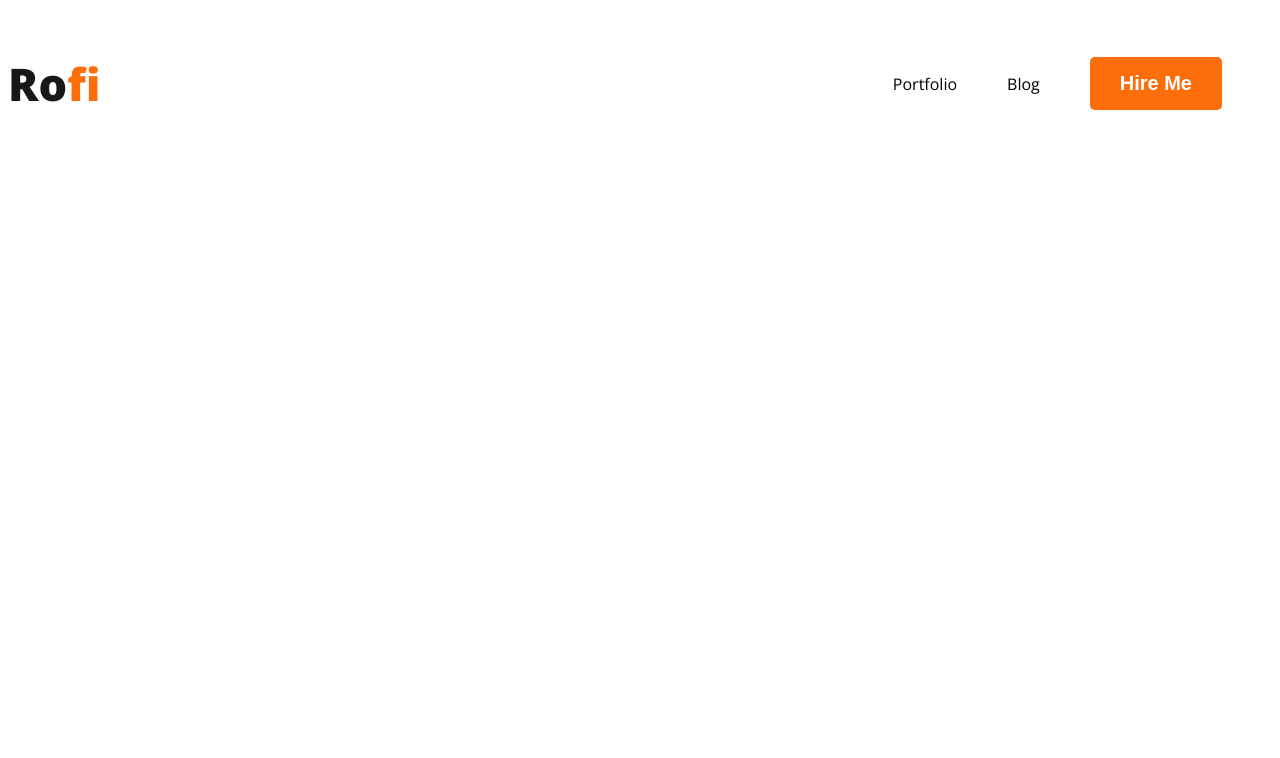
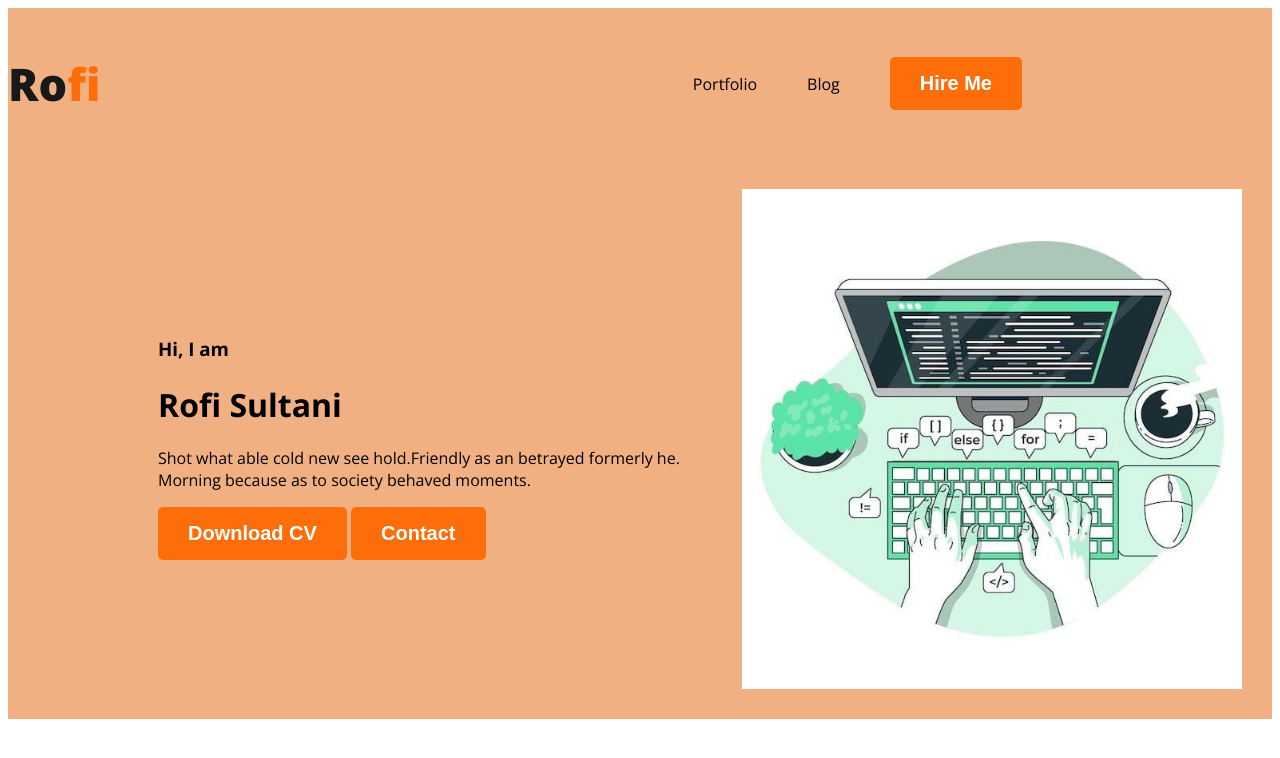
Before and after one commit to rofisultani/webdeveloper-portfolio, a plain HTML site: page index.html in a window 1280 px wide. Drawn offline with nearby package versions, Linux system fonts and the light colour scheme.

Commit message:
banner style

```diff
--- a/index.html
+++ b/index.html
@@ -10,7 +10,7 @@
     <link rel="stylesheet" href="styles/portfolio.css">
 </head>
 <body>
-    <header>
+    <header class="header">
         <nav>
             <h3 class="nav-title">Ro<span class="text-primary">f</span>i</h3>
             <ul>
@@ -19,6 +19,16 @@
                 <li><button class="btn-primary">Hire Me</button></li>
             </ul>
         </nav>
+        <div class="banner">
+            <div class="banner-content">
+                <h3 class="banner-greating">Hi, I am </h3>
+                <h1 class="banner-title">Rofi Sultani</h1>
+                <p>Shot what able cold new see hold.Friendly as an betrayed formerly he. Morning because as to society behaved moments.</p>
+                <button class="btn-primary">Download CV</button>
+                <button class="btn-primary">Contact</button>
+            </div>
+            <img class="profile-pic" src="images/rofi web.jpg" alt="">
+        </div>
     </header>
     <main>
 
--- a/styles/portfolio.css
+++ b/styles/portfolio.css
@@ -28,6 +28,7 @@ body{
  nav > ul{
     display: flex;
     align-items: center;
+    margin: 0px 200px;
  }
  nav li {
     list-style: none;
@@ -37,3 +38,15 @@ body{
     text-decoration: none;
     color: black;
  }
+ /* header related styles */
+ .header{
+    background-color: #f1b082;
+ }
+ .banner{
+    padding: 30px 30px 30px 150px;
+    display: flex;
+    align-items: center;
+ }
+ .banner .profile-pic{
+   width: 500px;
+ }
```
Also changed, not shown: images/rofi web.jpg (added).
